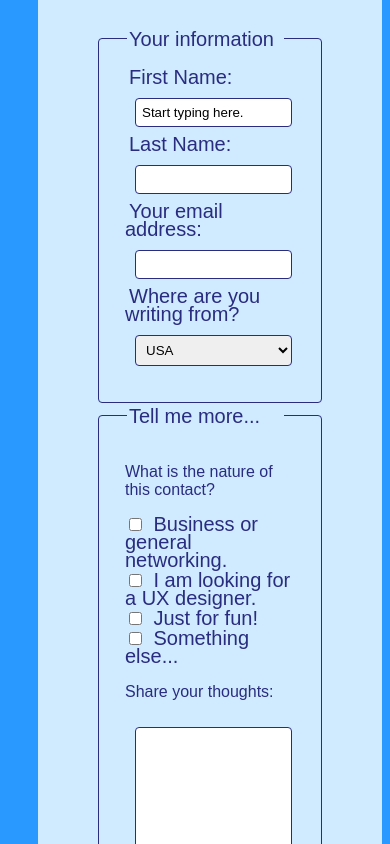
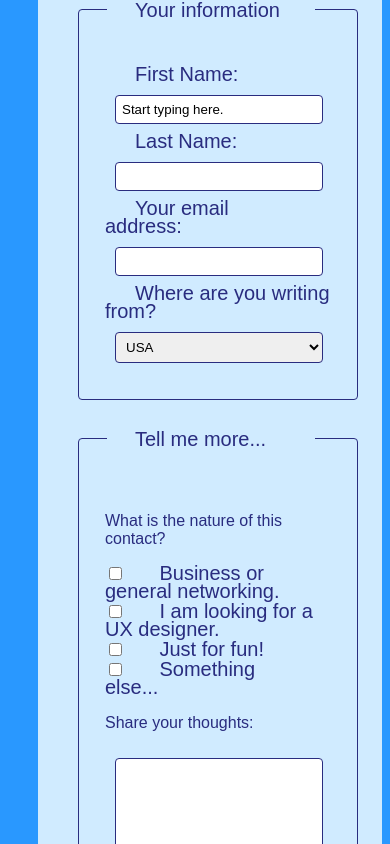
Before and after one commit to GWelk/GWelk.github.io, a plain HTML site: page contact.html in a window 390 px wide. Shown: the part 245-1089 px from the top of the page. Drawn offline with Linux system fonts and the light colour scheme; a web font is replaced by a local one.

Commit message:
Update responsive.css

```diff
--- a/css/responsive.css
+++ b/css/responsive.css
@@ -538,7 +538,8 @@ h1 {
  .contactForm {
    border-radius: 10px;
    background-color: #d0ebff;
-   padding: 50px;
+   padding: 30px;
+   padding-right: 10px;
    padding-top: 0;
    /* width: 100%; */
    grid-column: 4 / 5;
@@ -567,7 +568,7 @@ h1 {
 
  label, legend {
    width: 92%;
-   padding: 2px;
+   padding: 28px;
    margin: 2px;
    line-height: 2px;
    font-family: "Pragati", sans-serif;
```
